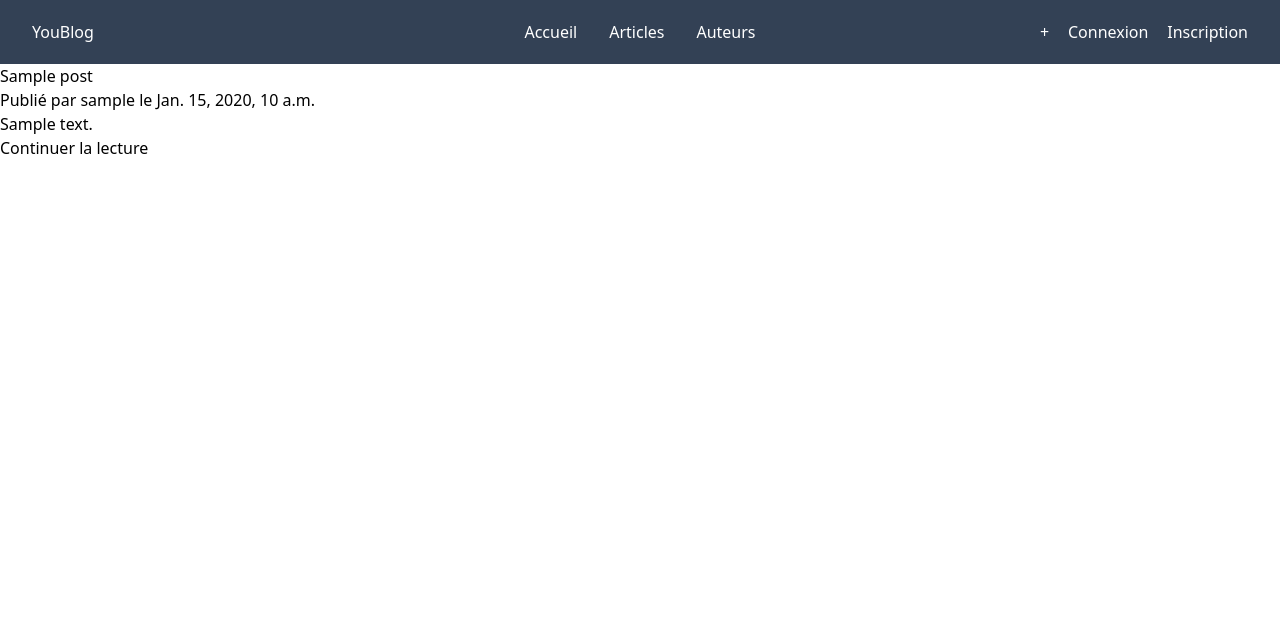
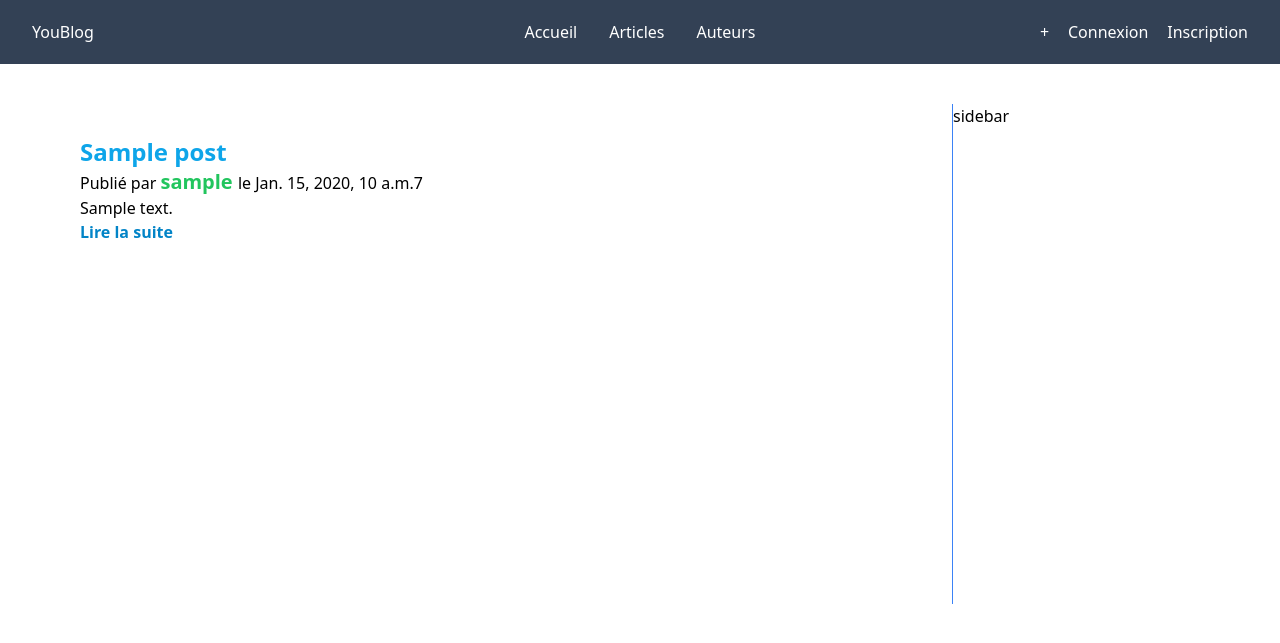
Before and after one commit to abstractHunter/youBlog, a Django app: page / in a window 1280 px wide. Shown: the top 643 px of the page. Run offline with Django 4.2, Linux system fonts and the light colour scheme; tables that the repository leaves empty hold one stand-in row (values such as "Sample post"); some libraries are stand-ins or nearby versions.

Commit message:
c018 | add sidebar and styles to home page

```diff
--- a/templates/blog_page.html
+++ b/templates/blog_page.html
@@ -4,9 +4,13 @@
   {% block navbar %}
     {% include 'navbar.html' %}
   {% endblock %}
-  <main>
+  <main class="flex w-full p-10">
     {% block body %}
 
     {% endblock %}
+
+    {% block sidebar %}
+      {% include 'sidebar.html' %}
+    {% endblock %}
   </main>
 {% endblock %}
--- a/templates/home.html
+++ b/templates/home.html
@@ -3,13 +3,25 @@
 {% block title %} Accueil{% endblock %}
 
 {% block body %}
-    <div>
+    <div class="mx-8 px-2">
         {% for post in post_list %}
-        <div>
-            <h3>{{post.title}}</h3>
-            <blockquote>Publié par <a href="{% url 'other_profile' post.author %}">{{ post.author }}</a> le {{post.created_at}}</blockquote>
+            <div class="my-8 w-[800px]">
+                <h3 class="text-2xl text-sky-500 font-bold">
+                    <a href="{% url 'post_detail' post.author post.slug%}">{{post.title}}</a>
+                </h3>
+                <blockquote>
+                    Publié par
+                    <a href="{% url 'other_profile' post.author %}" class="text-green-500 font-bold text-xl">
+                        {{ post.author }}
+                    </a>
+                    le {{post.created_at}}7
+                </blockquote>
                 <p>{{post.content|slice:":200" }}</p>
-            <a href="{% url 'post_detail' post.author post.slug%}">Continuer la lecture</a>
+                <a href="{% url 'post_detail' post.author post.slug%}"
+                    class="text-sky-600 font-bold"
+                >
+                    Lire la suite
+                </a>
             </div>
 
         {% empty %}
--- /dev/null
+++ b/templates/sidebar.html
@@ -0,0 +1,3 @@
+{% block sidebar %}
+  <div class="h-[500px] w-[400px] mx-8 border-l border-blue-500">sidebar</div>
+{% endblock %}
--- a/theme/static/css/dist/styles.css
+++ b/theme/static/css/dist/styles.css
@@ -817,6 +817,14 @@ select {
   margin: 0.5rem;
 }
 
+.m-20 {
+  margin: 5rem;
+}
+
+.m-8 {
+  margin: 2rem;
+}
+
 .mx-auto {
   margin-left: auto;
   margin-right: auto;
@@ -842,6 +850,21 @@ select {
   margin-bottom: 0.5rem;
 }
 
+.mx-8 {
+  margin-left: 2rem;
+  margin-right: 2rem;
+}
+
+.my-8 {
+  margin-top: 2rem;
+  margin-bottom: 2rem;
+}
+
+.my-6 {
+  margin-top: 1.5rem;
+  margin-bottom: 1.5rem;
+}
+
 .mr-3 {
   margin-right: 0.75rem;
 }
@@ -922,6 +945,14 @@ select {
   height: 3rem;
 }
 
+.h-96 {
+  height: 24rem;
+}
+
+.h-\[500px\] {
+  height: 500px;
+}
+
 .w-8 {
   width: 2rem;
 }
@@ -972,6 +1003,30 @@ select {
 
 .w-20 {
   width: 5rem;
+}
+
+.w-64 {
+  width: 16rem;
+}
+
+.w-96 {
+  width: 24rem;
+}
+
+.w-\[400px\] {
+  width: 400px;
+}
+
+.w-\[600px\] {
+  width: 600px;
+}
+
+.w-\[700px\] {
+  width: 700px;
+}
+
+.w-\[800px\] {
+  width: 800px;
 }
 
 .flex-grow {
@@ -1067,6 +1122,18 @@ select {
   border-width: 1px;
 }
 
+.border-r {
+  border-right-width: 1px;
+}
+
+.border-l {
+  border-left-width: 1px;
+}
+
+.border-t {
+  border-top-width: 1px;
+}
+
 .border-gray-200 {
   --tw-border-opacity: 1;
   border-color: rgb(229 231 235 / var(--tw-border-opacity));
@@ -1077,6 +1144,11 @@ select {
   border-color: rgb(243 244 246 / var(--tw-border-opacity));
 }
 
+.border-blue-500 {
+  --tw-border-opacity: 1;
+  border-color: rgb(59 130 246 / var(--tw-border-opacity));
+}
+
 .bg-slate-400 {
   --tw-bg-opacity: 1;
   background-color: rgb(148 163 184 / var(--tw-bg-opacity));
@@ -1117,12 +1189,30 @@ select {
   background-color: rgb(51 65 85 / var(--tw-bg-opacity));
 }
 
+.bg-blue-500 {
+  --tw-bg-opacity: 1;
+  background-color: rgb(59 130 246 / var(--tw-bg-opacity));
+}
+
+.bg-blue-200 {
+  --tw-bg-opacity: 1;
+  background-color: rgb(191 219 254 / var(--tw-bg-opacity));
+}
+
 .p-2 {
   padding: 0.5rem;
 }
 
 .p-4 {
   padding: 1rem;
+}
+
+.p-10 {
+  padding: 2.5rem;
+}
+
+.p-8 {
+  padding: 2rem;
 }
 
 .px-2 {
@@ -1197,12 +1287,21 @@ select {
   line-height: 1;
 }
 
+.text-lg {
+  font-size: 1.125rem;
+  line-height: 1.75rem;
+}
+
 .font-semibold {
   font-weight: 600;
 }
 
 .font-medium {
   font-weight: 500;
+}
+
+.font-bold {
+  font-weight: 700;
 }
 
 .leading-normal {
@@ -1231,6 +1330,66 @@ select {
 .text-white {
   --tw-text-opacity: 1;
   color: rgb(255 255 255 / var(--tw-text-opacity));
+}
+
+.text-blue-500 {
+  --tw-text-opacity: 1;
+  color: rgb(59 130 246 / var(--tw-text-opacity));
+}
+
+.text-green-500 {
+  --tw-text-opacity: 1;
+  color: rgb(34 197 94 / var(--tw-text-opacity));
+}
+
+.text-green-700 {
+  --tw-text-opacity: 1;
+  color: rgb(21 128 61 / var(--tw-text-opacity));
+}
+
+.text-red-600 {
+  --tw-text-opacity: 1;
+  color: rgb(220 38 38 / var(--tw-text-opacity));
+}
+
+.text-blue-700 {
+  --tw-text-opacity: 1;
+  color: rgb(29 78 216 / var(--tw-text-opacity));
+}
+
+.text-gray-800 {
+  --tw-text-opacity: 1;
+  color: rgb(31 41 55 / var(--tw-text-opacity));
+}
+
+.text-blue-800 {
+  --tw-text-opacity: 1;
+  color: rgb(30 64 175 / var(--tw-text-opacity));
+}
+
+.text-sky-800 {
+  --tw-text-opacity: 1;
+  color: rgb(7 89 133 / var(--tw-text-opacity));
+}
+
+.text-sky-500 {
+  --tw-text-opacity: 1;
+  color: rgb(14 165 233 / var(--tw-text-opacity));
+}
+
+.text-yellow-500 {
+  --tw-text-opacity: 1;
+  color: rgb(234 179 8 / var(--tw-text-opacity));
+}
+
+.text-sky-700 {
+  --tw-text-opacity: 1;
+  color: rgb(3 105 161 / var(--tw-text-opacity));
+}
+
+.text-sky-600 {
+  --tw-text-opacity: 1;
+  color: rgb(2 132 199 / var(--tw-text-opacity));
 }
 
 .shadow {
@@ -1384,6 +1543,10 @@ select {
 }
 
 @media (min-width: 768px) {
+  .md\:fixed {
+    position: fixed;
+  }
+
   .md\:order-2 {
     order: 2;
   }
```
Lines whose indentation alone changed are shown as unchanged.
